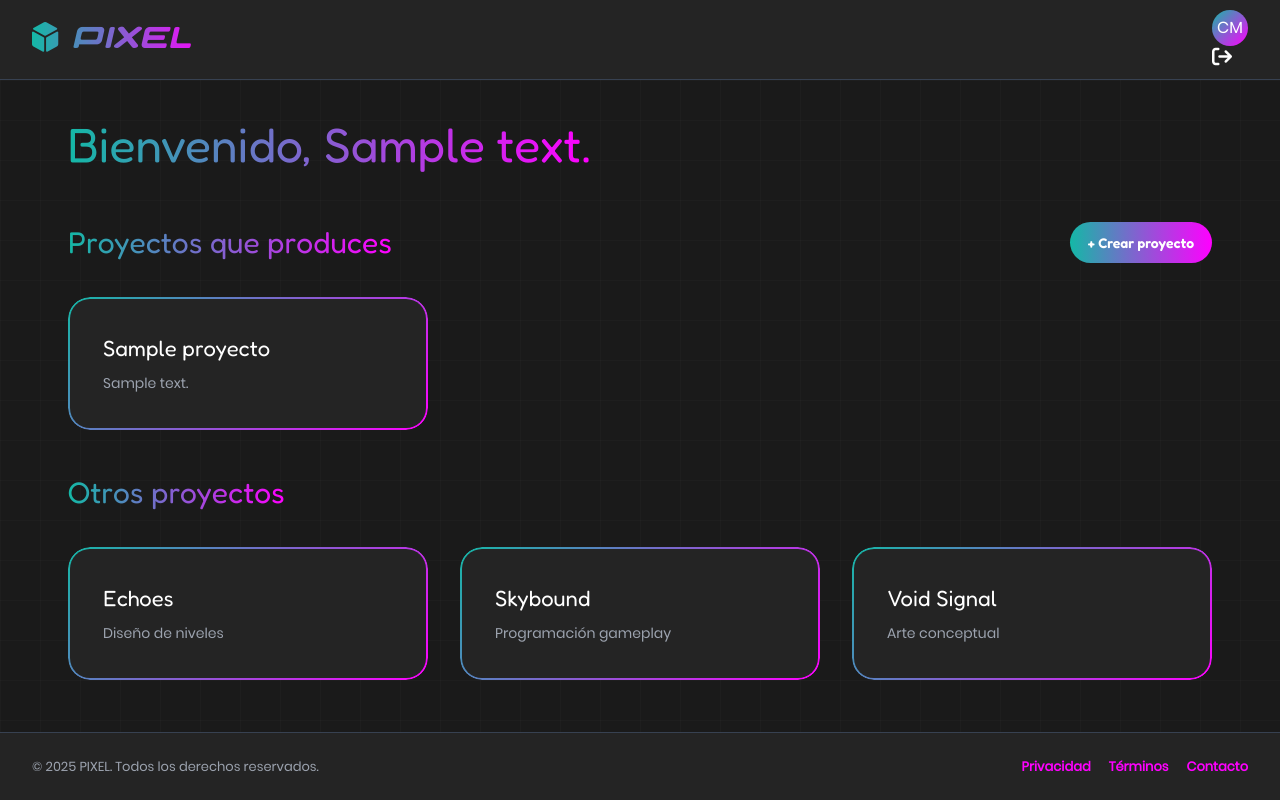
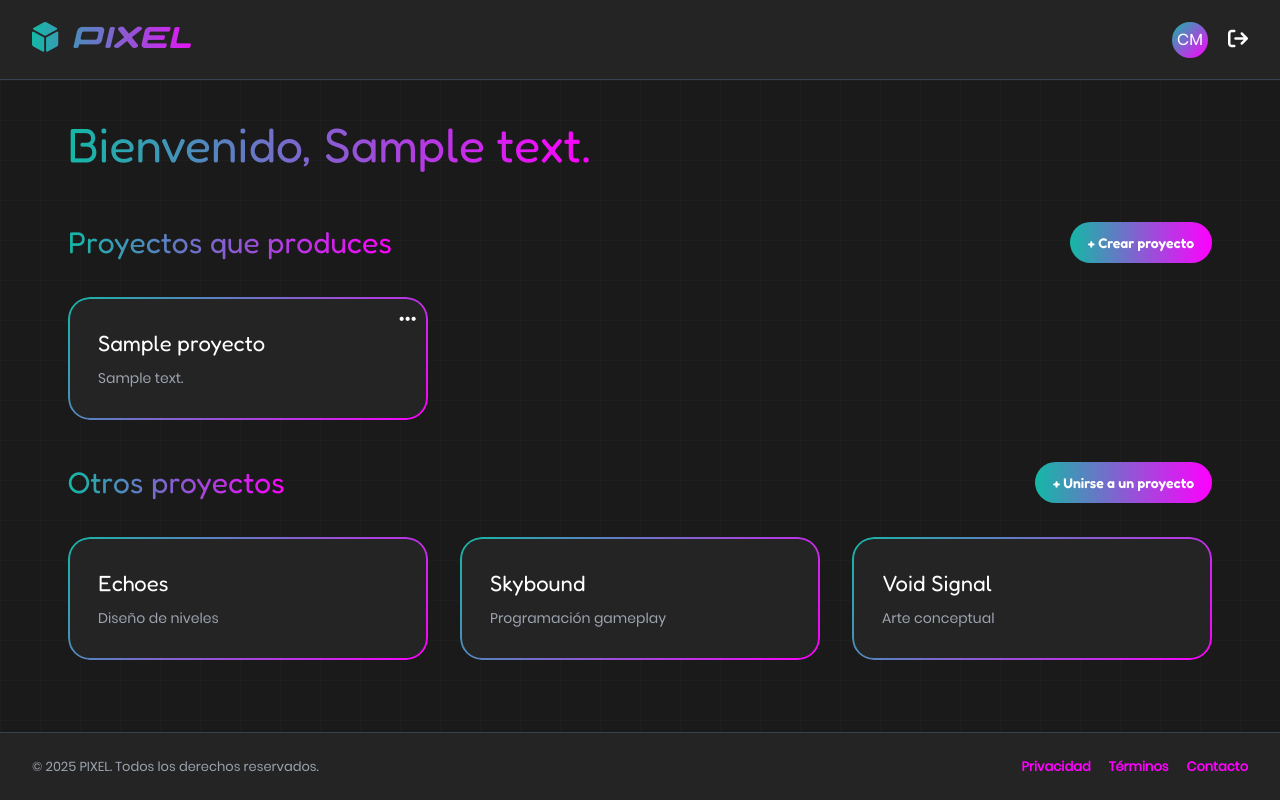
Before and after one commit to CrisMatVeg/CMVProyectoFinalLaravel, a Laravel app: page /proyectos in a window 1280 px wide. Run offline with Laravel 12, Linux system fonts and the light colour scheme; a user stored in the database is signed in; tables that the repository leaves empty hold one stand-in row (values such as "Sample post"); style sheets or scripts are compiled from the project's sources; parts of the project's set-up code (start-up, migrations or seed data) failed here and were passed over.

Commit message:
feat: botones de editar y eliminar proyecto

```diff
--- a/app/Http/Controllers/PageController.php
+++ b/app/Http/Controllers/PageController.php
@@ -34,9 +34,27 @@
         ]);
     }
 
-    public function proyecto()
+    public function proyecto($id)
     {
-        return view('proyecto'); // muestra proyecto.blade.php
+        $proyecto = Proyecto::with(['departamentos.tareas', 'miembros'])->findOrFail($id);
+
+        // Estadísticas generales
+        $numMiembros = $proyecto->departamentos
+            ->flatMap(fn($dep) => $dep->usuarios) // todos los usuarios de todos los departamentos
+            ->unique('id')                        // no contar repetidos
+            ->count();
+        $numTareas = $proyecto->departamentos
+            ->flatMap(fn($dep) => $dep->tareas)
+            ->count();
+        $totalTareas = $numTareas;
+        $tareasFinalizadas = $proyecto->departamentos
+            ->flatMap(fn($dep) => $dep->tareas)
+            ->where('estado', 'finalizado')
+            ->count();
+
+        $progreso = $totalTareas ? round(($tareasFinalizadas / $totalTareas) * 100) : 0;
+
+        return view('proyecto', compact('proyecto', 'numMiembros', 'numProyectos', 'progreso'));
     }
 
     public function procesarLogin(Request $request)
--- a/app/Models/Proyecto.php
+++ b/app/Models/Proyecto.php
@@ -22,4 +22,43 @@
     {
         return $this->belongsTo(Usuario::class, 'created_by');
     }
+
+    public function departamentos()
+    {
+        return $this->hasMany(Departamento::class, 'project_id');
+    }
+
+    public function usuarios()
+    {
+        return $this->hasManyThrough(
+            Usuario::class,
+            Departamento::class,
+            'project_id', // FK en departamentos
+            'id',         // FK en usuarios
+            'id',         // local key proyecto
+            'id'          // local key departamento
+        );
+    }
+
+    protected static function booted()
+    {
+        static::created(function ($proyecto) {
+
+            $departamentos = [
+                'Desarrollo' => 'Programación y lógica del proyecto',
+                'Diseño' => 'Diseño de jugabilidad y experiencia de usuario',
+                'Audio' => 'Música y efectos de sonido',
+                'Arte' => 'Arte conceptual y assets gráficos',
+                'Narrativa' => 'Historia, guiones y diálogos',
+                'Marketing' => 'Promoción y estrategia de comunicación',
+            ];
+
+            foreach ($departamentos as $nombre => $descripcion) {
+                $proyecto->departamentos()->create([
+                    'name' => $nombre,
+                    'description' => $descripcion,
+                ]);
+            }
+        });
+    }
 }
--- a/resources/css/estilos.css
+++ b/resources/css/estilos.css
@@ -105,7 +105,9 @@
     font-weight: bold;
     text-decoration: none;
     cursor: pointer;
-  transition: opacity 0.2s ease, text-shadow 0.2s ease;
+    transition:
+        opacity 0.2s ease,
+        text-shadow 0.2s ease;
 }
 
 footer a:hover {
@@ -117,7 +119,8 @@
    HOVER REUTILIZABLE
 ====================================================== */
 .hover-lift {
-  transition: transform var(--hover-transition),
+    transition:
+        transform var(--hover-transition),
         box-shadow var(--hover-transition);
 }
 
@@ -162,7 +165,10 @@
     font-weight: 500;
     color: var(--muted);
     position: relative;
-  transition: transform 0.2s ease, background 0.25s ease, box-shadow 0.25s ease,
+    transition:
+        transform 0.2s ease,
+        background 0.25s ease,
+        box-shadow 0.25s ease,
         color 0.25s ease;
 }
 
@@ -283,7 +289,8 @@
 ====================================================== */
 main {
     flex: 1;
-  background: linear-gradient(rgba(255, 255, 255, 0.02) 1px, transparent 1px),
+    background:
+        linear-gradient(rgba(255, 255, 255, 0.02) 1px, transparent 1px),
         linear-gradient(90deg, rgba(255, 255, 255, 0.02) 1px, transparent 1px);
     background-size: 40px 40px;
     overflow-y: auto;
@@ -356,7 +363,8 @@
 }
 
 input,
-textarea,select {
+textarea,
+select {
     background: #1f2937;
     border: 1px solid var(--border);
     padding: 10px;
@@ -438,7 +446,6 @@
     color: var(--accent);
     border-color: var(--accent);
 }
-
 
 /* ======================================================
    TITULOS
@@ -553,7 +560,7 @@
     margin-top: 32px;
 }
 
-.main-content{
+.main-content {
     flex: 1;
     margin: 32px;
 }
@@ -598,11 +605,15 @@
     font-weight: 600;
 }
 
-.main-card {
+.main-card,
+.options-menu {
     position: relative;
     border-radius: var(--radius-lg);
-  padding: 35px;
+    padding: 30px;
     background: var(--cardgrey);
+}
+
+.main-card a span {
     overflow: hidden;
 }
 
@@ -613,12 +624,15 @@
     padding: 2px;
     border-radius: inherit;
     background: linear-gradient(135deg, var(--teal), var(--magenta));
-  mask: linear-gradient(#000 0 0) content-box, linear-gradient(#000 0 0);
+    mask:
+        linear-gradient(#000 0 0) content-box,
+        linear-gradient(#000 0 0);
     mask-composite: exclude;
     pointer-events: none;
 }
 
-.main-card.hover-lift:hover {
+.main-card.hover-lift:hover,
+.options-menu li:hover {
     box-shadow: 0px 0px 30px 0px var(--accentwop3);
 }
 
--- a/resources/views/proyectos.blade.php
+++ b/resources/views/proyectos.blade.php
@@ -24,6 +24,13 @@
 
     .logo {
       margin: 0;
+    }
+
+    header>div:last-child {
+      display: flex;
+      align-items: center;
+      gap: 20px;
+      /* separación entre avatar y logout */
     }
 
     /* ======================================================
@@ -56,7 +63,8 @@
       margin-bottom: 32px;
     }
 
-    .create-project-btn {
+    .create-project-btn,
+    .join-project-btn {
       font-size: 14px;
       padding: 10px 18px;
       white-space: nowrap;
@@ -96,11 +104,6 @@
       max-width: 480px;
     }
 
-    .main-card {
-      width: 100%;
-      max-width: 480px;
-    }
-
     .modal-header {
       margin-bottom: 15px;
     }
@@ -126,6 +129,40 @@
 
     h1 {
       font-size: 3rem;
+    }
+
+    .project-options {
+      position: absolute;
+      top: 12px;
+      right: 12px;
+      cursor: pointer;
+    }
+
+    .project-options i {
+      font-size: 1.2rem;
+    }
+
+    .options-menu {
+      padding: 10px;
+      overflow: visible;
+      position: absolute;
+      top: 130%;
+      right: 0;
+      border: 2px solid var(--magenta);
+      border-radius: 6px;
+      min-width: 140px;
+      box-shadow: 0 2px 6px rgba(0, 0, 0, 0.15);
+      z-index: 10;
+    }
+
+    .options-menu ul {
+      list-style: none;
+      padding: 3px 0;
+      margin: 0;
+    }
+
+    .options-menu li {
+      padding: 8px 12px;
     }
   </style>
 </head>
@@ -161,10 +198,32 @@
 
         <div class="projects-grid">
           @forelse ($proyectos as $proyecto)
-            <a href="{{ route('proyecto') }}" class="main-card hover-lift">
-              <h3>{{ $proyecto->name }}</h3>
-              <span>{{ $proyecto->description }}</span>
-            </a>
+            <div class="main-card hover-lift relative" data-project-id="{{ $proyecto->id }}">
+              <!-- Tres puntitos -->
+              <div class="project-options" data-project-id="{{ $proyecto->id }}">
+                <i class="fa-solid fa-ellipsis"></i>
+                <div class="options-menu hidden">
+                  <ul>
+                    <li>
+                      <button type="button" class="open-edit-modal" data-project-id="{{ $proyecto->id }}">
+                        Modificar
+                      </button>
+                    </li>
+                    <li>
+                      <button type="button" class="open-delete-modal" data-project-id="{{ $proyecto->id }}">
+                        Eliminar
+                      </button>
+                    </li>
+                  </ul>
+                </div>
+              </div>
+
+              <!-- Contenido principal -->
+              <a href="{{ route('proyecto', $proyecto->id) }}">
+                <h3>{{ $proyecto->name }}</h3>
+                <span>{{ $proyecto->description }}</span>
+              </a>
+            </div>
           @empty
             <p>No tienes proyectos todavía.</p>
           @endforelse
@@ -175,6 +234,10 @@
       <section class="projects-section">
         <div class="projects-section-header">
           <h2 class="title-gradient">Otros proyectos</h2>
+
+          <button class="btn-primary hover-lift join-project-btn">
+            + Unirse a un proyecto
+          </button>
         </div>
 
         <div class="projects-grid">
@@ -238,6 +301,54 @@
 
     </div>
   </div>
+
+  <!-- Modal Editar -->
+<div class="modal-overlay hidden" id="edit-modal">
+  <div class="main-card">
+    <header class="modal-header">
+      <h2 class="title-gradient">Modificar proyecto</h2>
+    </header>
+
+    <form id="edit-form" method="POST">
+      @csrf
+      @method('PUT')
+      <div class="form-group">
+        <label for="edit-name">Nombre del proyecto</label>
+        <input type="text" id="edit-name" name="name" required>
+      </div>
+
+      <div class="form-group">
+        <label for="edit-desc">Descripción</label>
+        <textarea id="edit-desc" name="description" rows="3"></textarea>
+      </div>
+
+      <div class="modal-actions">
+        <button type="submit" class="btn-primary hover-lift">Guardar cambios</button>
+        <button type="button" class="btn-secondary cancel-btn hover-lift" data-modal="edit-modal">Cancelar</button>
+      </div>
+    </form>
+  </div>
+</div>
+
+<!-- Modal Eliminar -->
+<div class="modal-overlay hidden" id="delete-modal">
+  <div class="main-card">
+    <header class="modal-header">
+      <h2 class="title-gradient">Eliminar proyecto</h2>
+    </header>
+
+    <p>¿Estás seguro de que quieres eliminar este proyecto?</p>
+
+    <form id="delete-form" method="POST">
+      @csrf
+      @method('DELETE')
+      <div class="modal-actions">
+        <button type="submit" class="btn-primary hover-lift">Sí, eliminar</button>
+        <button type="button" class="btn-secondary cancel-btn hover-lift" data-modal="delete-modal">Cancelar</button>
+      </div>
+    </form>
+  </div>
+</div>
 </body>
 
 </html>
--- a/routes/web.php
+++ b/routes/web.php
@@ -14,5 +14,7 @@
 Route::middleware('auth')->group(function () {
     Route::get('/proyectos', [PageController::class, 'proyectos'])->name('proyectos');
     Route::post('/proyectos', [cProyecto::class, 'store'])->name('proyectos.store');
-    Route::get('/proyecto', [PageController::class, 'proyecto'])->name('proyecto');
+    Route::get('/proyecto/{proyecto}', [PageController::class, 'proyecto'])->name('proyecto');
+    Route::put('/proyectos/{proyecto}', [cProyecto::class, 'update'])->name('proyectos.update');
+    Route::delete('/proyectos/{proyecto}', [cProyecto::class, 'destroy'])->name('proyectos.destroy');
 });
```
Also changed, not shown: app/Http/Controllers/cProyecto.php (+34 -0 lines), resources/js/proyectos.js (+93 -16 lines), database/migrations/2026_01_21_000005_create_tareas_table.php. Lines whose indentation alone changed are shown as unchanged.
